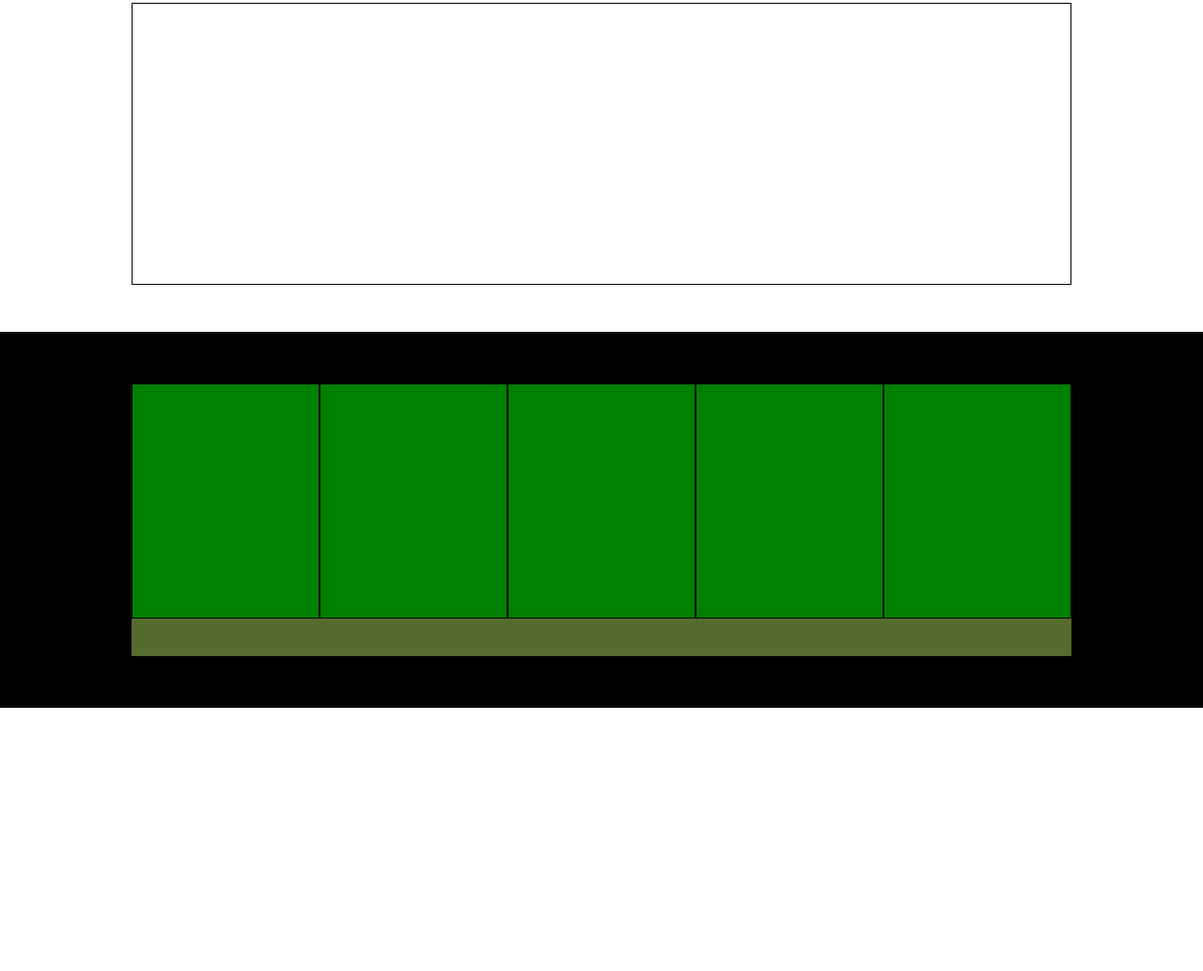
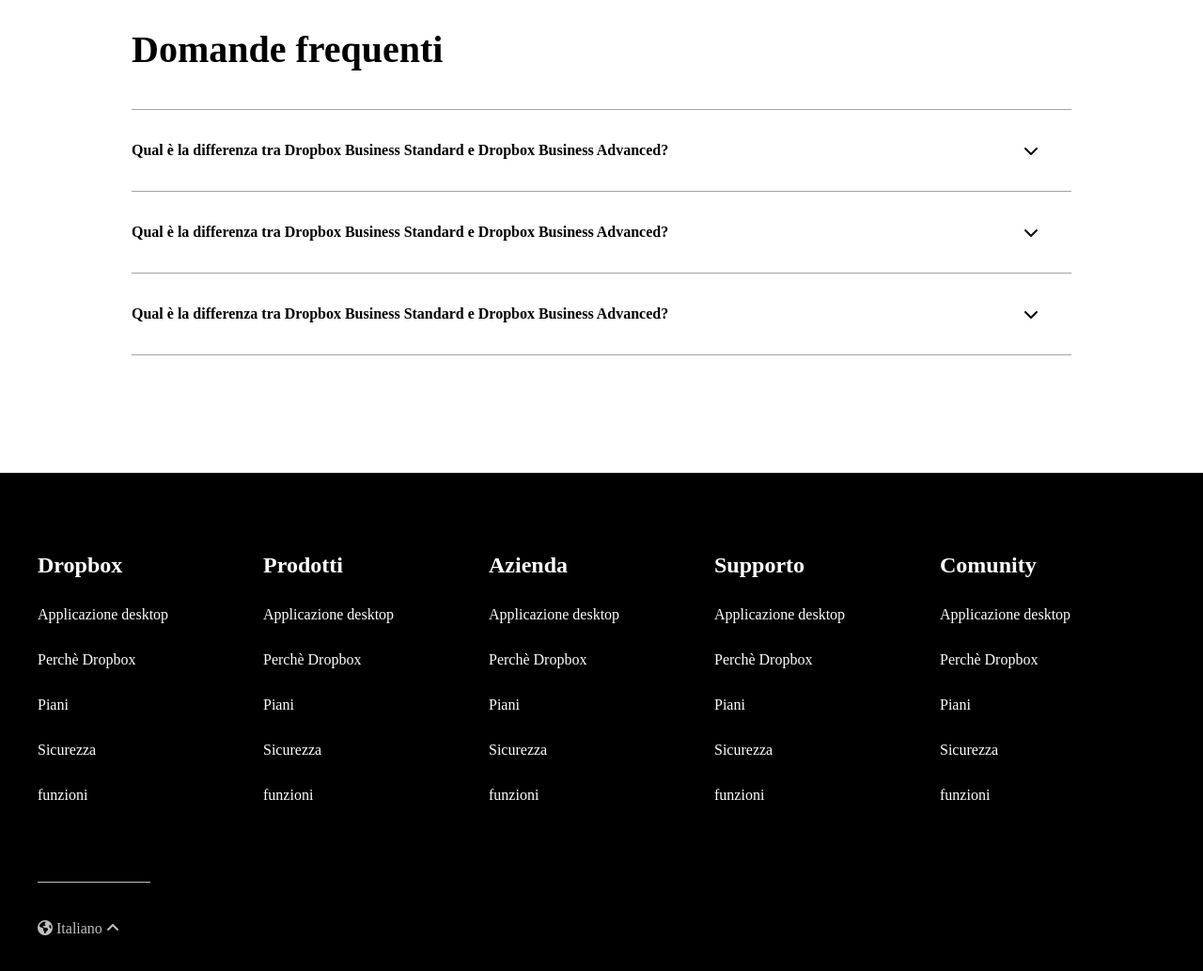
Before and after one commit to rudyhuacasi/htmlcss-dropbox, a plain HTML site: page index.html in a window 1280 px wide. Shown: the part 5067-6100 px from the top of the page at 94% size. Before the commit the page ends 5820 px from the top, so only its background shows below. Drawn offline with Linux system fonts and the light colour scheme.

Commit message:
{UPD} added sixth square and footer (content)- FINE ESERCIZIO

```diff
--- a/css/style.css
+++ b/css/style.css
@@ -311,7 +311,7 @@
 }
 .gratuita{
     background-color:  rgb(112, 171, 247);
-    height: 300px;
+    height: 250px;
     display: flex;
     align-items: center;
 }
@@ -333,31 +333,47 @@
 
 /*square-6*/
 .white-6{
-    height: 400px;
+    height: 600px;
     display: flex;
     align-items: center;
 }
 .square-domande{
-    border: 1px solid black;
     width: 100%;
-    height: 300px;
+}
+.mar-b{
+    margin-bottom: 40px;
+}
+.row-1{
+    display: flex;
+    justify-content: space-between;
+    align-items: center;
+}
+.fa-chevron-down{
+    margin: 35px;
+}
+.bord-t-b{
+    border-top: 1px solid rgb(163, 163, 163);
+    border-bottom: 1px solid rgb(163, 163, 163);
 }
 /*footer*/
 footer{
     background-color: black;
-    height: 400px;
+    height: 600px;
     display: flex;
     align-items: center;
 }
 .square-prodotti{
-    background-color: green;
     width: calc(100%/5);
-    height: 250px;
-    border: 1px solid black;
+    height: 350px;
+    color: white;
+}
+.mar-30{
+    margin: 30px 0;
 }
 .square-italiano{
-    background-color: darkolivegreen;
-    width: 100%;
+    width: 10%;
     height: 40px;
-
+    color: silver;
+    border-top: 1px solid silver;
+    padding: 40px 0;
 }
--- a/index.html
+++ b/index.html
@@ -275,9 +275,19 @@
         <!--square-6-->
         <div class="white-6">
             <div class="container-1">
-                <div class="row">
                 <div class="square-domande">
-
+                    <h3 class="mar-b piano-1">Domande frequenti</h3>
+                        <div class="row-1 bord-t-b">
+                            <strong>Qual è la differenza tra Dropbox Business Standard e Dropbox Business Advanced?</strong>
+                            <i class="fa-solid fa-chevron-down"></i>
+                        </div>
+                        <div class="row-1">
+                            <strong>Qual è la differenza tra Dropbox Business Standard e Dropbox Business Advanced?</strong>
+                            <i class="fa-solid fa-chevron-down"></i>
+                        </div>
+                        <div class="row-1 bord-t-b">
+                            <strong>Qual è la differenza tra Dropbox Business Standard e Dropbox Business Advanced?</strong>
+                            <i class="fa-solid fa-chevron-down"></i>
                         </div>
                     </div>
             </div>
@@ -285,26 +295,53 @@
     </main>
     <!--footer-->
     <footer>
-        <div class="container-1">
-            <div class="row">
+        <div class="container">
             <div class="square-prodotti">
-
+                <h2><strong>Dropbox</strong></h2>
+                <p class="mar-30">Applicazione desktop</p>
+                <p class="mar-30">Perchè Dropbox</p>
+                <p class="mar-30">Piani</p>
+                <p class="mar-30">Sicurezza</p>
+                <p class="mar-30">funzioni</p>
             </div>
             <div class="square-prodotti">
-
+                <h2><strong>Prodotti</strong></h2>
+                <p class="mar-30">Applicazione desktop</p>
+                <p class="mar-30">Perchè Dropbox</p>
+                <p class="mar-30">Piani</p>
+                <p class="mar-30">Sicurezza</p>
+                <p class="mar-30">funzioni</p>
             </div>
             <div class="square-prodotti">
-
+                <h2><strong>Azienda</strong></h2>
+                <p class="mar-30">Applicazione desktop</p>
+                <p class="mar-30">Perchè Dropbox</p>
+                <p class="mar-30">Piani</p>
+                <p class="mar-30">Sicurezza</p>
+                <p class="mar-30">funzioni</p>
             </div>
             <div class="square-prodotti">
-
+                <h2><strong>Supporto</strong></h2>
+                <p class="mar-30">Applicazione desktop</p>
+                <p class="mar-30">Perchè Dropbox</p>
+                <p class="mar-30">Piani</p>
+                <p class="mar-30">Sicurezza</p>
+                <p class="mar-30">funzioni</p>
             </div>
             <div class="square-prodotti">
-
+                <h2><strong>Comunity</strong></h2>
+                <p class="mar-30">Applicazione desktop</p>
+                <p class="mar-30">Perchè Dropbox</p>
+                <p class="mar-30">Piani</p>
+                <p class="mar-30">Sicurezza</p>
+                <p class="mar-30">funzioni</p>
             </div>
             <div class="square-italiano">
-
-                </div>
+                <span class="ita">
+                    <i class="fa-solid fa-earth-americas"></i>
+                    Italiano
+                    <i class="fa-solid fa-angle-up"></i>
+                </span>
             </div>
         </div>
 
```
Lines whose indentation alone changed are shown as unchanged.
